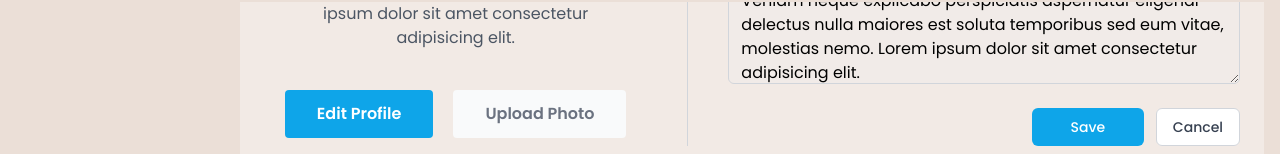
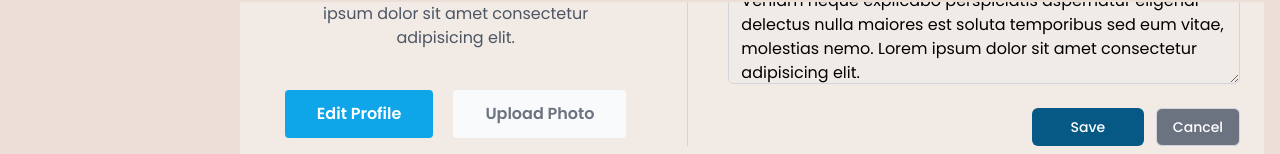
Before and after one commit to nguyentrunghieu297/cujut-edu, a React (Vite) app: page /profile in a window 1280 px wide. Shown: the part 798-952 px from the top of the page. Built offline with nearby package versions, Linux system fonts and the light colour scheme.

Commit message:
config button

```diff
--- a/src/pages/UserProfile.tsx
+++ b/src/pages/UserProfile.tsx
@@ -38,9 +38,10 @@ export default function UserProfile() {
     const handleEditProfile = () => {
         setIsEditing(true);
     };
-    const handleSaveOrCancel = () => {
+    const handleCancel = () => {
         setIsEditing(false);
     };
+
     const {
         register,
         handleSubmit,
@@ -60,7 +61,8 @@ export default function UserProfile() {
 
     const onSubmit: SubmitHandler<FormValues> = async (data: FormValues) => {
         try {
-            await new Promise((resolve) => setTimeout(resolve, 1000));
+            await new Promise((resolve) => setTimeout(resolve, 1200));
+            setIsEditing(false);
             console.log(data);
         } catch (error) {
             setError("root", { type: "manual", message: "This email is already in use" });
@@ -151,7 +153,11 @@ export default function UserProfile() {
                         <button
                             onClick={handleEditProfile}
                             disabled={isEditing}
-                            className="cta-btn bg-sky-500 hover:bg-white hover:text-sky-500 text-white font-semibold py-4 px-8 rounded inline-flex items-center transition-colors duration-300"
+                            className={
+                                !isEditing
+                                    ? "cta-btn bg-sky-500 hover:bg-white hover:text-sky-500 text-white font-semibold py-4 px-8 rounded inline-flex items-center transition-colors duration-300"
+                                    : "cta-btn bg-sky-800 text-white font-semibold py-4 px-8 rounded inline-flex items-center transition-colors duration-300"
+                            }
                         >
                             {isEditing ? "Editing Profile..." : "Edit Profile"}
                         </button>
@@ -211,17 +217,26 @@ export default function UserProfile() {
                                 <div className="text-red-500">{errors.root.message}</div>
                             )}
                             <button
-                                disabled={isSubmitting}
-                                onClick={handleSaveOrCancel}
+                                disabled={isSubmitting || !isEditing}
+                                onClick={handleSubmit(onSubmit)}
                                 type="submit"
-                                className="inline-flex items-center justify-center w-28 px-4 py-2 border border-transparent text-sm font-medium rounded-md text-white bg-sky-500 hover:bg-sky-600 focus:outline-none focus:ring-2 focus:ring-offset-2 focus:ring-gray-700 transition-colors duration-300"
+                                className={
+                                    isEditing
+                                        ? "inline-flex items-center justify-center w-28 px-4 py-2 border border-transparent text-sm font-medium rounded-md text-white bg-sky-500 hover:bg-sky-600 focus:outline-none focus:ring-2 focus:ring-offset-2 focus:ring-gray-700 transition-colors duration-300"
+                                        : "inline-flex items-center justify-center w-28 px-4 py-2 border border-transparent text-sm font-medium rounded-md text-white bg-sky-800  focus:outline-none focus:ring-2 focus:ring-offset-2 focus:ring-gray-700 transition-colors duration-300"
+                                }
                             >
                                 {isSubmitting ? "Loading..." : "Save"}
                             </button>
                             <button
-                                onClick={handleSaveOrCancel}
+                                disabled={!isEditing}
+                                onClick={handleCancel}
                                 type="button"
-                                className="ml-3 inline-flex items-center px-4 py-2 border border-gray-300 text-sm font-medium rounded-md text-gray-700 bg-white hover:bg-gray-200 focus:outline-none focus:ring-2 focus:ring-offset-2 focus:ring-gray-700 transition-colors duration-300"
+                                className={
+                                    isEditing
+                                        ? "ml-3 inline-flex items-center px-4 py-2 border border-gray-300 text-sm font-medium rounded-md text-gray-700 bg-white hover:bg-gray-200 focus:outline-none focus:ring-2 focus:ring-offset-2 focus:ring-gray-700 transition-colors duration-300"
+                                        : "ml-3 inline-flex items-center px-4 py-2 border border-gray-300 text-sm font-medium rounded-md bg-gray-500 text-white focus:outline-none focus:ring-2 focus:ring-offset-2 focus:ring-gray-700 transition-colors duration-300"
+                                }
                             >
                                 Cancel
                             </button>
```
